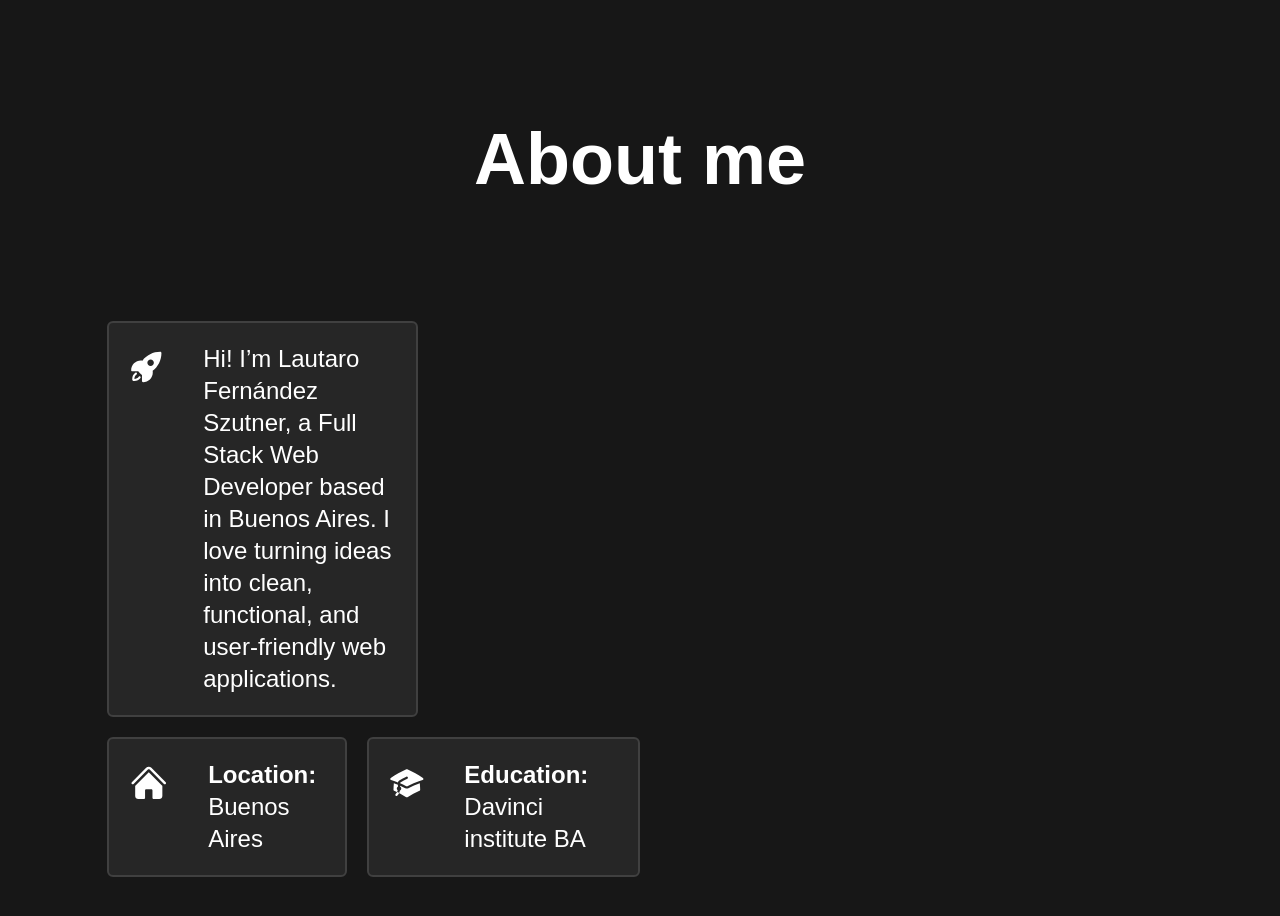
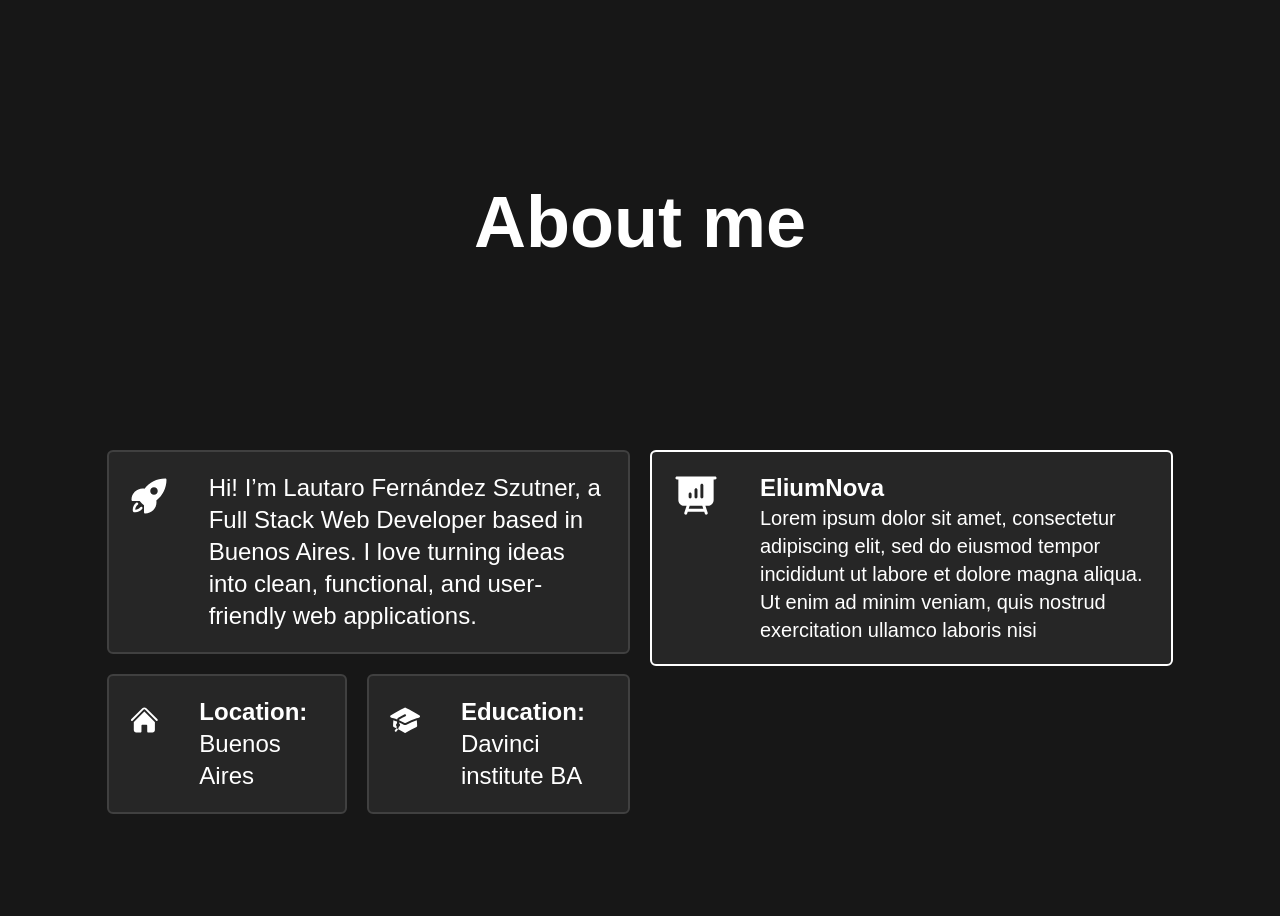
Before and after one commit to Lau-szutner/Lau-Szutner-Portfolio, a React (Vite) app: page / in a window 1280 px wide. Shown: the part 1580-2496 px from the top of the page. Built offline with nearby package versions, Linux system fonts and the light colour scheme; a web font is replaced by a local one.

Commit message:
subo comopnente experience

```diff
--- /dev/null
+++ b/src/assets/About/Jobs.tsx
@@ -0,0 +1,21 @@
+import React from 'react';
+
+export default function Jobs(props: React.SVGProps<SVGSVGElement>) {
+  return (
+    <svg
+      width="48"
+      height="49"
+      viewBox="0 0 24 25"
+      fill="none"
+      xmlns="http://www.w3.org/2000/svg"
+      {...props} // 👈 Permite className, style, onClick, etc.
+    >
+      <path
+        fillRule="evenodd"
+        clipRule="evenodd"
+        d="M2.25 2.26611C1.83579 2.26611 1.5 2.6019 1.5 3.01611C1.5 3.43033 1.83579 3.76611 2.25 3.76611H3V14.2661C3 15.923 4.34315 17.2661 6 17.2661H7.20943L6.03849 20.7789C5.9075 21.1719 6.11987 21.5966 6.51283 21.7276C6.90579 21.8586 7.33053 21.6462 7.46151 21.2533L7.79057 20.2661H16.2094L16.5385 21.2533C16.6695 21.6462 17.0942 21.8586 17.4872 21.7276C17.8801 21.5966 18.0925 21.1719 17.9615 20.7789L16.7906 17.2661H18C19.6569 17.2661 21 15.923 21 14.2661V3.76611H21.75C22.1642 3.76611 22.5 3.43033 22.5 3.01611C22.5 2.6019 22.1642 2.26611 21.75 2.26611H2.25ZM8.29057 18.7661L8.79057 17.2661H15.2094L15.7094 18.7661H8.29057ZM15.75 6.76611C15.75 6.3519 15.4142 6.01611 15 6.01611C14.5858 6.01611 14.25 6.3519 14.25 6.76611V12.7661C14.25 13.1803 14.5858 13.5161 15 13.5161C15.4142 13.5161 15.75 13.1803 15.75 12.7661V6.76611ZM12.75 9.01611C12.75 8.6019 12.4142 8.26611 12 8.26611C11.5858 8.26611 11.25 8.6019 11.25 9.01611V12.7661C11.25 13.1803 11.5858 13.5161 12 13.5161C12.4142 13.5161 12.75 13.1803 12.75 12.7661V9.01611ZM9.75 11.2661C9.75 10.8519 9.41421 10.5161 9 10.5161C8.58579 10.5161 8.25 10.8519 8.25 11.2661V12.7661C8.25 13.1803 8.58579 13.5161 9 13.5161C9.41421 13.5161 9.75 13.1803 9.75 12.7661V11.2661Z"
+        fill="currentColor"
+      />
+    </svg>
+  );
+}
--- a/src/components/about/AboutMe.tsx
+++ b/src/components/about/AboutMe.tsx
@@ -2,20 +2,23 @@ import React from 'react';
 import HomeIcon from '../../assets/About/HomeIcon';
 import Education from '../../assets/About/Education';
 import Rocket from '../../assets/About/Rocket';
+import Jobs from '../../assets/About/Jobs';
 import AboutMeCard from './AboutMeCard';
+import Experience from './Experience';
+
 const AboutMe: React.FC = () => {
   return (
-    <div className="min-h-screen flex flex-col place-items-center gap-5 my-20 grid place-items-center">
+    <div className="min-h-screen flex flex-col place-items-center gap-5 my-20 grid place-items-center w-full">
       {' '}
-      <h2 className="text-4xl sm:text-6xl md:text-7xl font-bold text-center w-full mb-15">
+      <h2 className="text-4xl sm:text-6xl md:text-7xl font-bold text-center w-full ">
         About me
       </h2>
-      <div className="w-10/12 grid grid-cols-2">
+      <div className="w-10/12 grid grid-cols-[1fr_1fr] gap-5">
         <div className="grid gap-5">
           <AboutMeCard
             titleBold=""
             body="Hi! I’m Lautaro Fernández Szutner, a Full Stack Web Developer based in Buenos Aires. I love turning ideas into clean, functional, and user-friendly web applications."
-            width="w-7/12"
+            width="w-full"
             icon={<Rocket />}
           ></AboutMeCard>
           <div className="flex gap-5">
@@ -34,6 +37,19 @@ const AboutMe: React.FC = () => {
             ></AboutMeCard>
           </div>
         </div>
+        {/* <AboutMeCard
+          titleBold=""
+          body="Hi! I’m Lautaro Fernández Szutner, a Full Stack Web Developer based in Buenos Aires. I love turning ideas into clean, functional, and user-friendly web applications."
+          width="w-full"
+          icon={<Jobs />}
+        ></AboutMeCard> */}
+
+        <Experience
+          icon={<Jobs />} // 👈 Aquí pasas el ícono
+          title="EliumNova"
+          dates="12/12/2025 - 12/12/2025"
+          description="Lorem ipsum dolor sit amet, consectetur adipiscing elit, sed do eiusmod tempor incididunt ut labore et dolore magna aliqua. Ut enim ad minim veniam, quis nostrud exercitation ullamco laboris nisi"
+        ></Experience>
       </div>
     </div>
   );
--- a/src/components/about/AboutMeCard.tsx
+++ b/src/components/about/AboutMeCard.tsx
@@ -20,7 +20,7 @@ const AboutMeCard: React.FC<Props> = ({ titleBold, body, width, icon }) => {
           {icon}
           <div className="w-fit">
             <span className="font-bold text-2xl">{titleBold} </span>
-            <p className="text-2xl">{body}</p>
+            <p className="text-2xl inline">{body}</p>
           </div>
         </div>
       </div>
--- /dev/null
+++ b/src/components/about/Experience.tsx
@@ -0,0 +1,42 @@
+import React from 'react';
+
+interface Props {
+  title: string;
+  dates: string;
+  description: string;
+  icon: React.ReactNode; // 👈 Nuevo!
+}
+
+const Experience: React.FC<Props> = ({ title, dates, description, icon }) => {
+  return (
+    <div className="h-fit !box-border relative group">
+      {/* Glow de fondo */}
+      <div className="absolute inset-0 rounded-md bg-[#00ffea] opacity-0 group-hover:opacity-50 blur-lg transition-opacity duration-300 z-0"></div>
+
+      <div className="relative z-10 bg-neutral-800 text-white p-5 rounded-md border-2 hover:border-[#00ffea]">
+        <div className="flex gap-10 items-start">
+          <div className="w-12 h-12 flex-shrink-0">{icon}</div>
+          <div className="flex-1">
+            <h3 className="font-bold text-2xl">{title}</h3>
+            <p className="text-xl">{description}</p>
+          </div>
+        </div>
+      </div>
+    </div>
+  );
+};
+
+export default Experience;
+
+// <div>
+//   {icon}
+//   <h1 className="text-4xl sm:text-6xl md:text-7xl font-bold text-center w-full ">
+//     Jobs:
+//   </h1>
+
+//   <div>
+//     <p>{title}</p>
+//     <p>{dates}</p>
+//     <p>{description}</p>
+//   </div>
+// </div>
```
